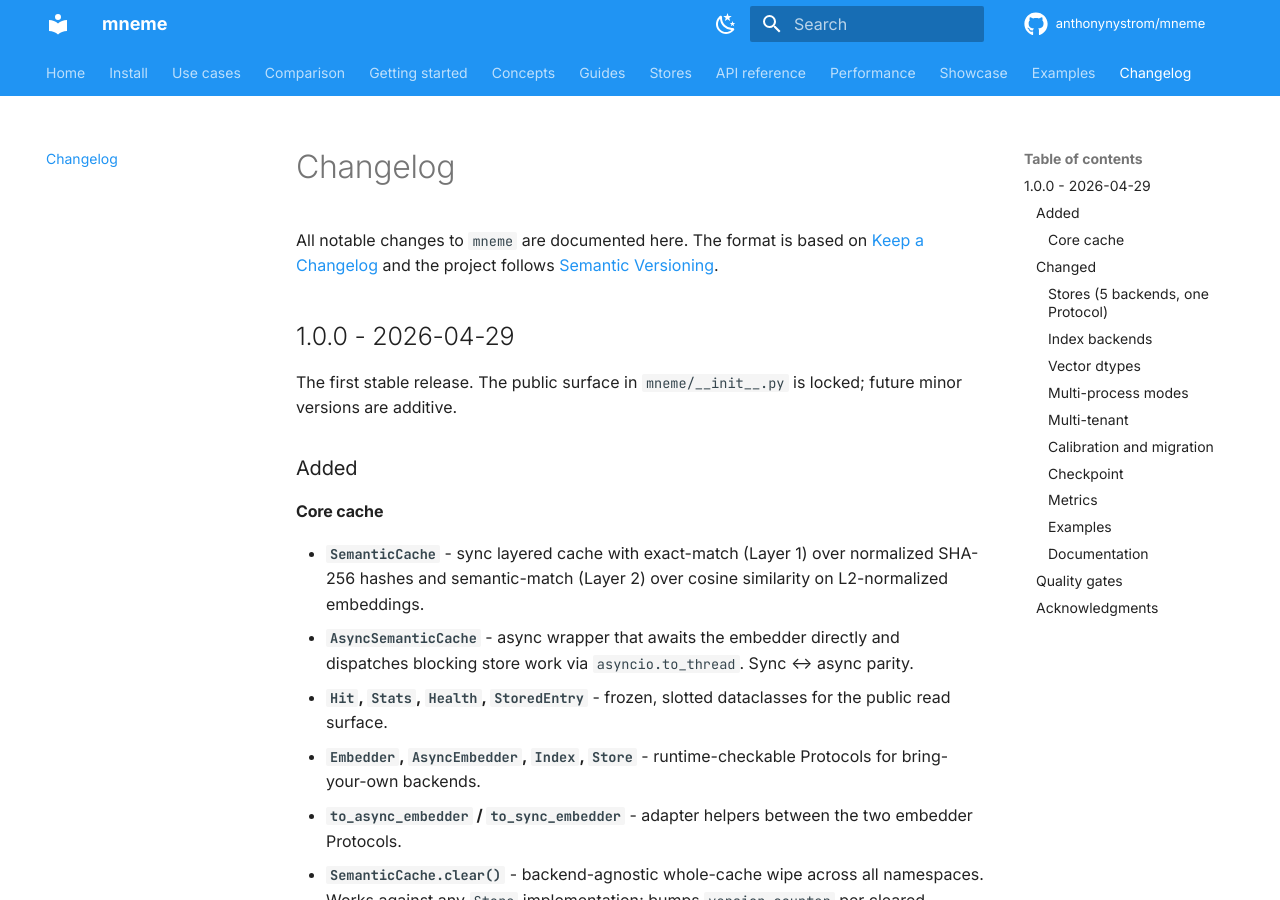
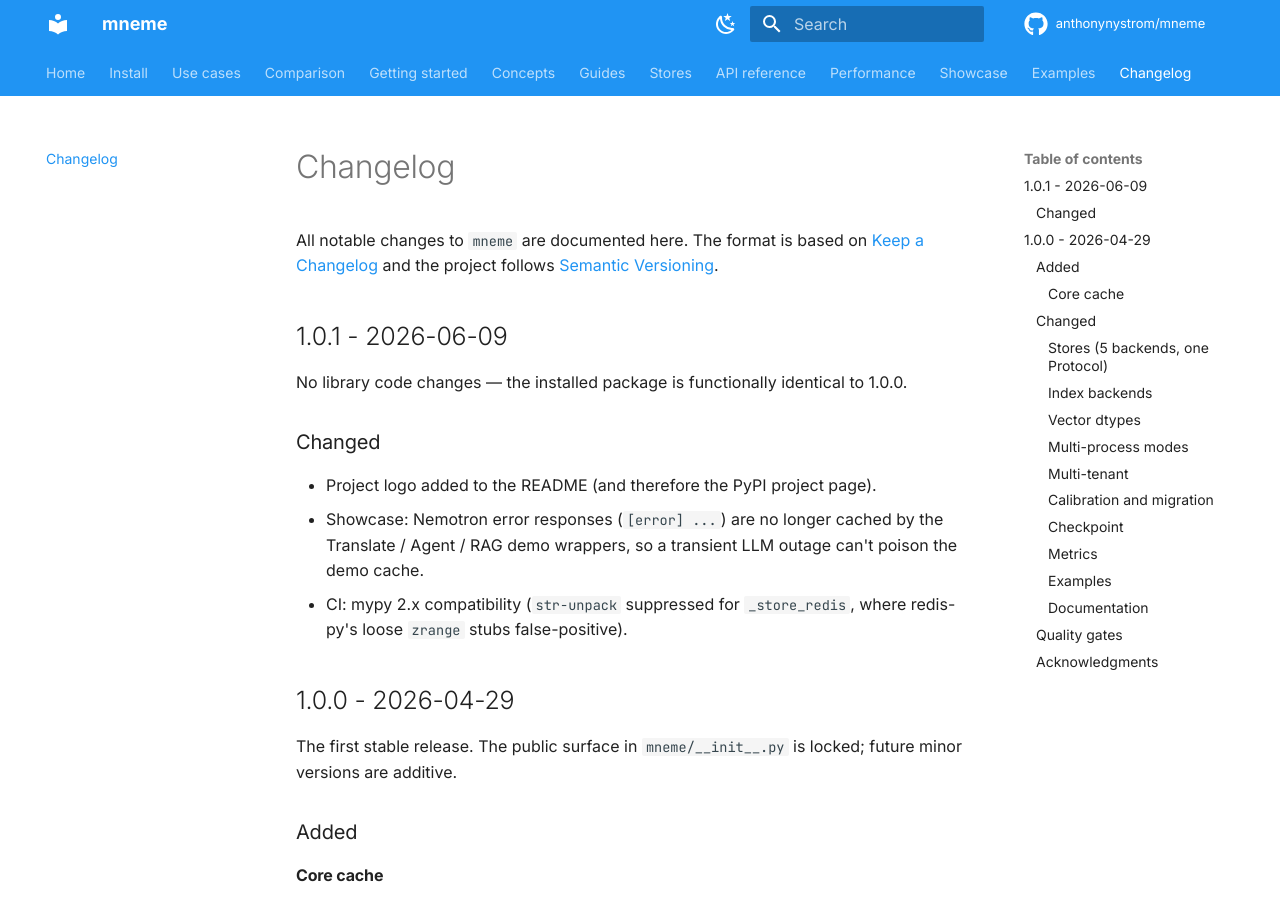
Before and after one commit to AnthonyNystrom/mneme, an MkDocs documentation site: the page built from docs/changelog.md, in a window 1280 px wide and 900 px high. Built offline with MkDocs 1.6.1 and Material for MkDocs 9.7.7, drawn with Linux system fonts in a browser that asks for light colours; comment, search, counter and statistics services are not loaded.

Commit message:
elease 1.0.1: logo on the PyPI page, showcase error-caching guard, mypy 2.x CI fix

```diff
--- a/docs/changelog.md
+++ b/docs/changelog.md
@@ -1,6 +1,16 @@
 # Changelog
 
 All notable changes to `mneme` are documented here. The format is based on [Keep a Changelog](https://keepachangelog.com/en/1.1.0/) and the project follows [Semantic Versioning](https://semver.org/spec/v2.0.0.html).
+
+## 1.0.1 - 2026-06-09
+
+No library code changes — the installed package is functionally identical to 1.0.0.
+
+### Changed
+
+- Project logo added to the README (and therefore the PyPI project page).
+- Showcase: Nemotron error responses (`[error] ...`) are no longer cached by the Translate / Agent / RAG demo wrappers, so a transient LLM outage can't poison the demo cache.
+- CI: mypy 2.x compatibility (`str-unpack` suppressed for `_store_redis`, where redis-py's loose `zrange` stubs false-positive).
 
 ## 1.0.0 - 2026-04-29
 
--- a/pyproject.toml
+++ b/pyproject.toml
@@ -4,7 +4,7 @@ build-backend = "hatchling.build"
 
 [project]
 name = "mneme-cache"
-version = "1.0.0"
+version = "1.0.1"
 description = "A layered semantic cache for LLM applications: exact-match then semantic-match, embeddable, in-process, NumPy-only."
 readme = "README.md"
 requires-python = ">=3.10"
--- a/src/mneme/__init__.py
+++ b/src/mneme/__init__.py
@@ -37,7 +37,7 @@ from ._types import (
     VectorDtype,
 )
 
-__version__ = "1.0.0"
+__version__ = "1.0.1"
 
 __all__ = [
     # Protocols (re-exported for type checking + structural conformance)
```
